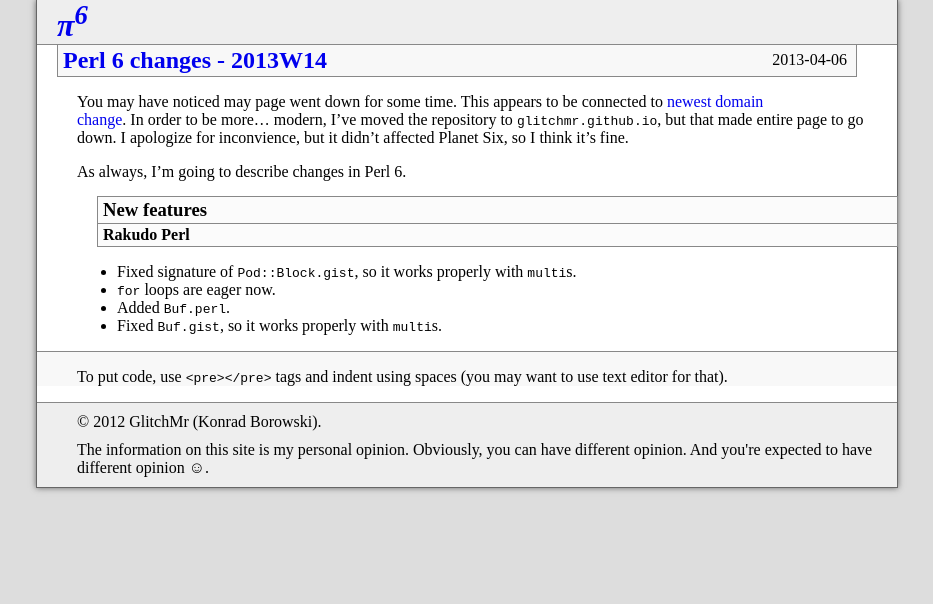
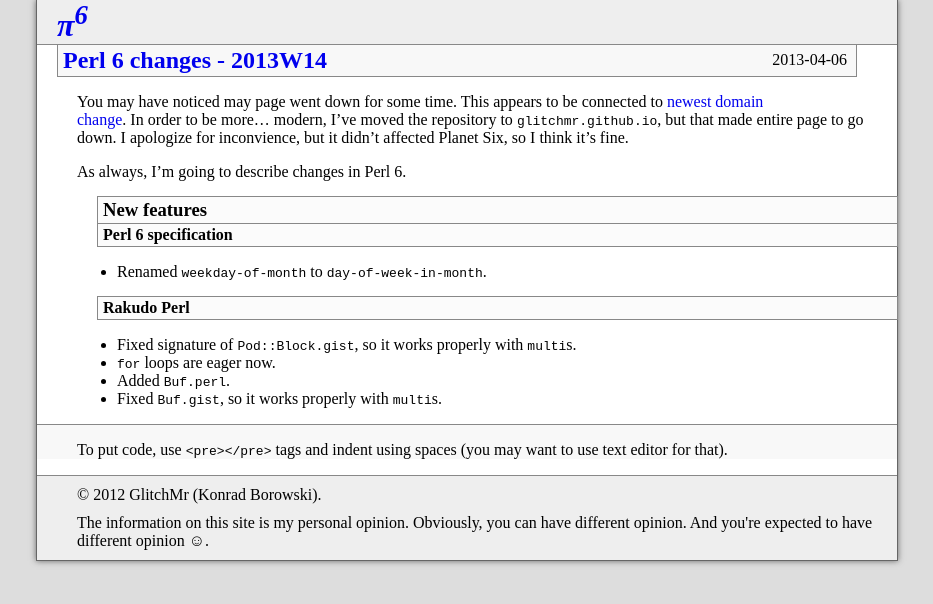
Before and after one commit to KamilaBorowska/old-xfix.github.io, a Jekyll site: the page built from _posts/2013-04-06-perl-6-changes-2013W14.md, in a window 1280 px wide. Shown: the top 604 px of the page, without its empty margins (173-1106 px from the left). Built offline with Jekyll 4.4.1, drawn with Linux system fonts in a browser that asks for light colours; comment, search, counter and statistics services are not loaded.

Commit message:
forgotten change

```diff
--- a/_posts/2013-04-06-perl-6-changes-2013W14.md
+++ b/_posts/2013-04-06-perl-6-changes-2013W14.md
@@ -11,6 +11,9 @@
 As always, I'm going to describe changes in Perl 6.
 
 ### New features
+#### Perl 6 specification
+* Renamed `weekday-of-month` to `day-of-week-in-month`.
+
 #### Rakudo Perl
 * Fixed signature of `Pod::Block.gist`, so it works properly with
   `multi`s.
```
